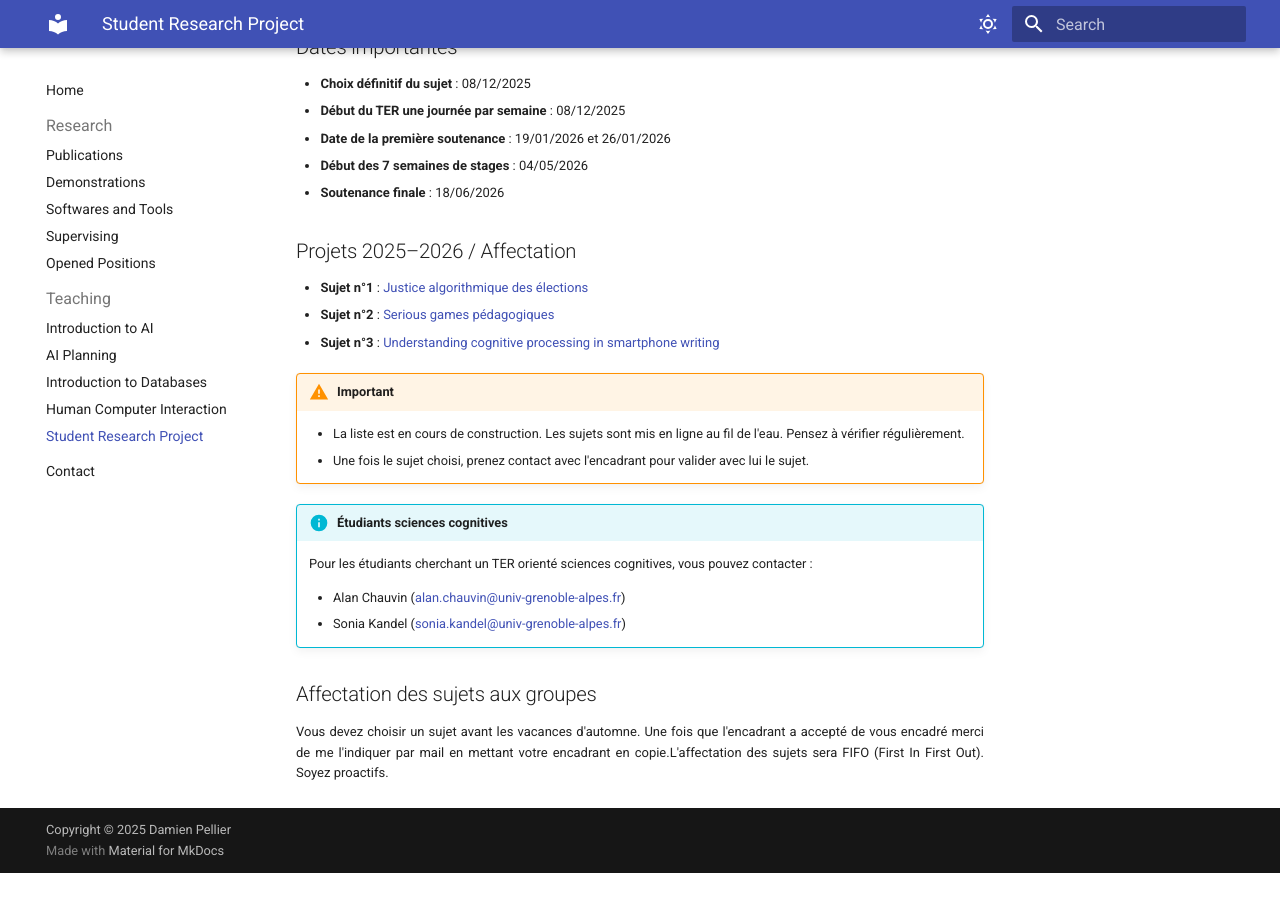
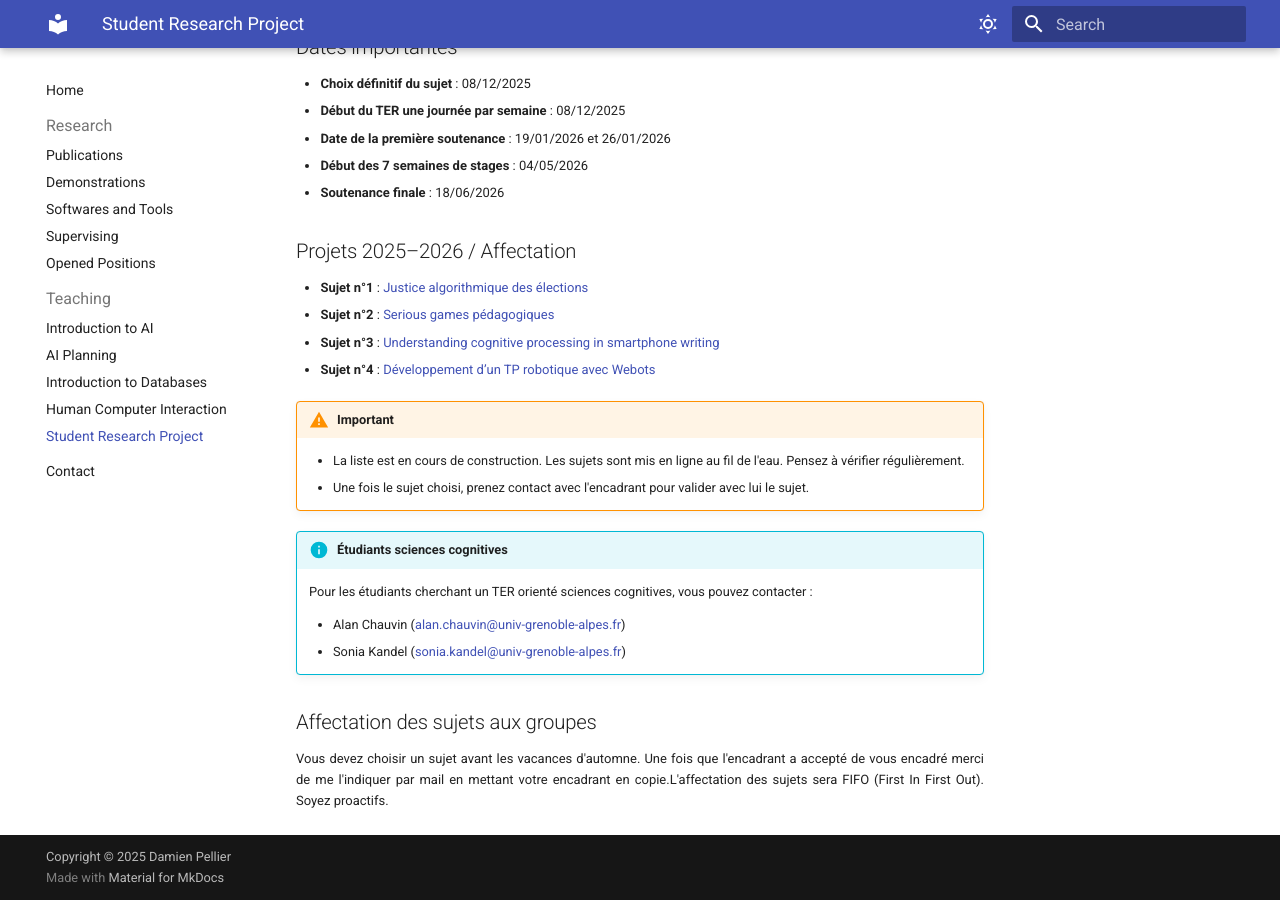
Before and after one commit to pellierd/homepage, an MkDocs documentation site: the page built from docs/teaching/srp.md, in a window 1280 px wide and 900 px high, scrolled down 992 px. Built offline with MkDocs 1.6.1 and Material for MkDocs 9.7.7, drawn with Linux system fonts in a browser that asks for light colours; before the commit the page ends 1865 px from its top, so only the background shows below that.

Commit message:
Ajout sujet 4 TER

```diff
--- a/docs/teaching/srp.md
+++ b/docs/teaching/srp.md
@@ -38,6 +38,7 @@ La première période du projet est consacrée à l'élaboration des documents p
 - **Sujet n°1** : [Justice algorithmique des élections](srp/Sujet_1_2025.pdf)
 - **Sujet n°2** : [Serious games pédagogiques](srp/Sujet_2_2025.pdf)
 - **Sujet n°3** : [Understanding cognitive processing in smartphone writing](srp/Sujet_3_2025.pdf)
+- **Sujet n°4** : [Développement d’un TP robotique avec Webots](srp/Sujet_4_2025.pdf)
 
 !!! warning "Important"
       - La liste est en cours de construction. Les sujets sont mis en ligne au fil de l'eau. Pensez à vérifier régulièrement.
```
Also changed, not shown: 1 other file.
